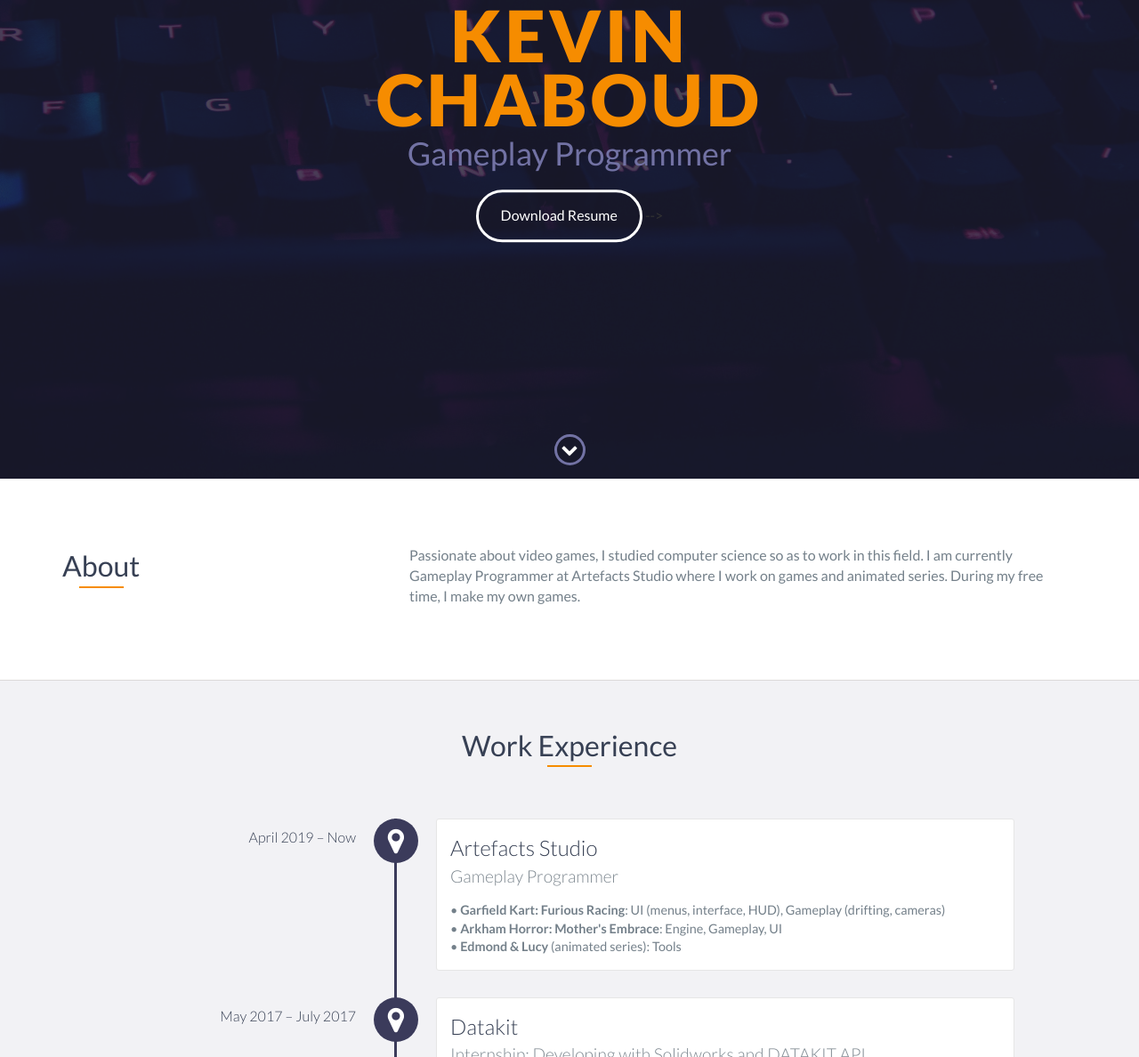
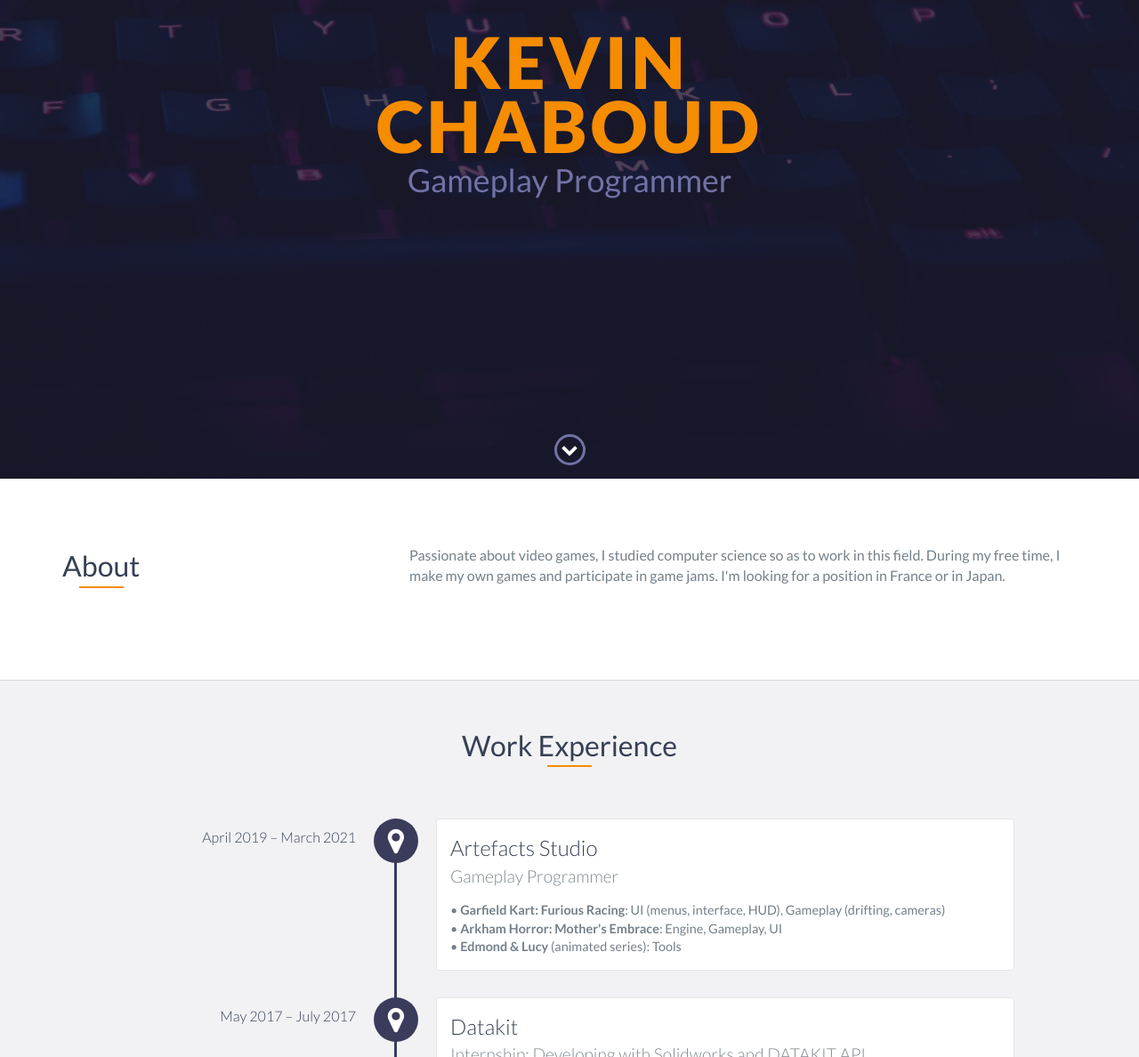
Before and after one commit to kchaboud/kchaboud.github.io, a website: page index.html in a window 1280 px wide. Shown: the part 262-1450 px from the top of the page at 89% size. Drawn offline with nearby package versions, Linux system fonts and the light colour scheme.

Commit message:
Updated current situation

```diff
--- a/index.html
+++ b/index.html
@@ -50,7 +50,7 @@
         <div id="lead-content">
             <h1>Kevin Chaboud</h1>
             <h2>Gameplay Programmer</h2>
-            <a href="CV_Kevin_CHABOUD_EN.pdf" class="btn-rounded-white">Download Resume</a> -->
+            <!-- <a href="CV_Kevin_CHABOUD_EN.pdf" class="btn-rounded-white">Download Resume</a> -->
         </div>
         <!-- End #lead-content -->
 
@@ -73,7 +73,7 @@
                 </div>
                 <div class="col-md-8">
                     <p>
-                        Passionate about video games, I studied computer science so as to work in this field. I am currently Gameplay Programmer at Artefacts Studio where I work on games and animated series. During my free time, I make my own games.
+                        Passionate about video games, I studied computer science so as to work in this field. During my free time, I make my own games and participate in game jams. I'm looking for a position in France or in Japan.
                     </p>
                 </div>
             </div>
@@ -83,7 +83,7 @@
     <div id="experience" class="background-alt">
         <h2 class="heading">Work Experience</h2>
         <div id="experience-timeline">
-           <div data-date="April 2019 – Now">
+           <div data-date="April 2019 – March 2021">
                 <h3>Artefacts Studio</h3>
                 <h4>Gameplay Programmer</h4>
                 <p>•    <b>Garfield Kart: Furious Racing</b>: UI (menus, interface, HUD), Gameplay (drifting, cameras)</p>
```
Also changed, not shown: 1 other file.
